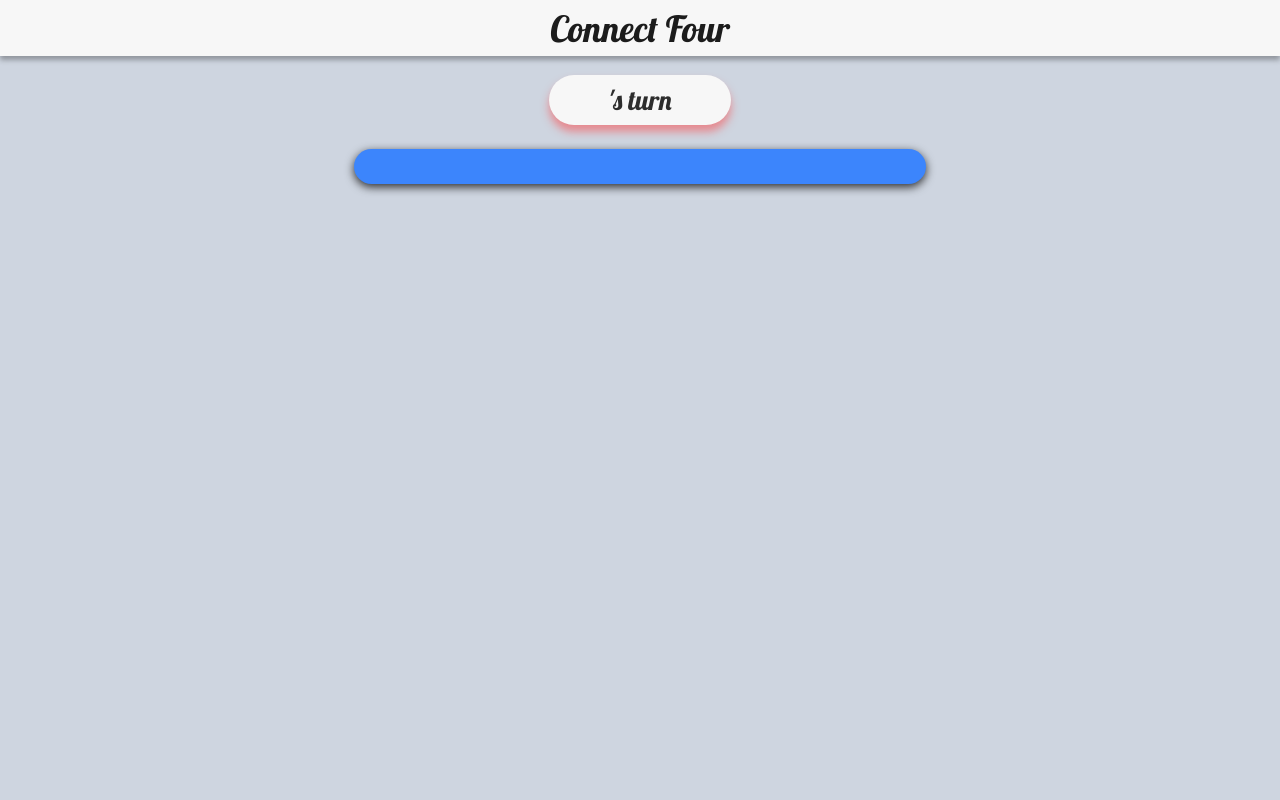
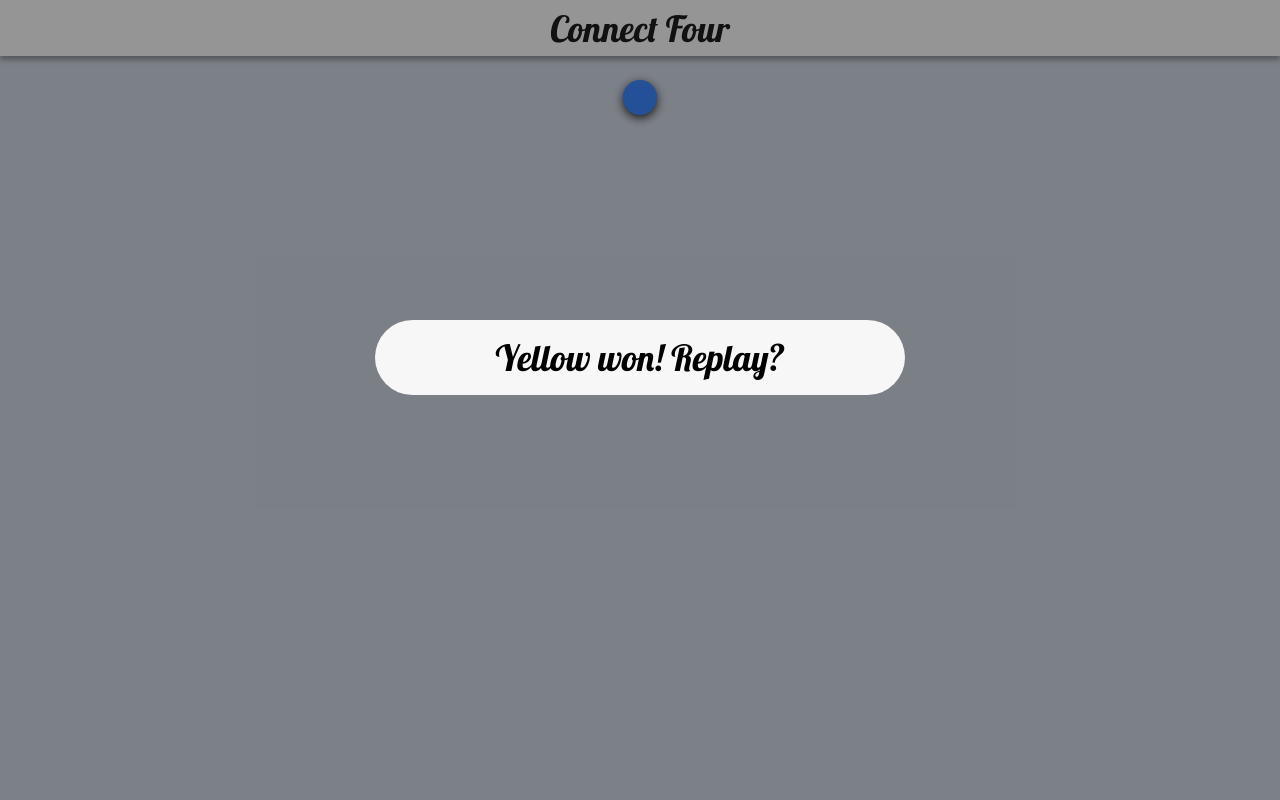
Before and after one commit to josephgutierrez/connect-four, a PHP site: page / in a window 1280 px wide. Run offline with PHP 8.4, Linux system fonts and the light colour scheme; some libraries are stand-ins or nearby versions.

Commit message:
Added more media queries for mobile

```diff
--- a/default.css
+++ b/default.css
@@ -31,7 +31,10 @@
 }
 
 #status {
-  display: inline-block;
+  position: absolute;
+  top: 600px;
+  left: 50%;
+  transform: translateX(-50%);
   width: 165px;
   background-color: #f7f7f7;
   font-size: 1.7em;
@@ -47,7 +50,6 @@
   background-color: #3c85fc;
   border-radius: 3.2em;
   margin-top: 1.5em;
-  min-width: 33.60563em;
   padding: 0.8em;
   filter: drop-shadow(0 0.1875em 0.3125em rgba(0, 0, 0, 0.8));
 }
@@ -99,27 +101,91 @@
 }
 
 .hidden {
-  display: none; }
+  display: none;
+}
 
-@media screen and (min-width: 960px) {
+@media only screen
+and (min-device-width: 375px)
+and (max-device-width: 667px)
+and (-webkit-min-device-pixel-ratio: 2)
+and (orientation: portrait) {
+  .cell {
+    width: 6.5em;
+    height: 6.5em;
+    margin: 0.65em;
+  }
+
+  #board {
+    margin-top: 2rem;
+    border-radius: 4.32em;
+  }
+
+  #status {
+    top: 900px;
+    left: 50%;
+    transform: translateX(-50%);
+  }
+
+  #end-text {
+    top: 20%;
+  }
+}
+
+@media only screen
+and (min-device-width: 375px)
+and (max-device-width: 667px)
+and (-webkit-min-device-pixel-ratio: 2)
+and (orientation: landscape) {
+  .cell {
+    width: 3.5em;
+    height: 3.5em;
+    margin: 0.35em;
+  }
+
+  #board {
+    border-radius: 4em;
+    padding: 1rem;
+  }
+
+  #status {
+    top: 3.75rem;
+    transform: translateX(-465px);
+  }
+}
+
+@media screen and (min-width: 1150px) {
   .cell {
     width: 5em;
     height: 5em;
-    margin: 0.5em; }
+    margin: 0.5em;
+  }
 
   #board {
     border-radius: 4em;
-    padding: 1em; }
+    padding: 1em;
+  }
+
+  #status {
+    top: 3.75rem;
+    transform: translateX(-575px);
+  }
  }
 @media screen and (min-width: 1268px) {
   .cell {
     width: 5.4em;
     height: 5.4em;
-    margin: 0.54em; }
+    margin: 0.54em;
+  }
 
   #board {
     border-radius: 4.32em;
-    padding: 1.08em; }
+    padding: 1.08em;
+  }
+
+  #status {
+    top: 3.75rem;
+    transform: translateX(-650px);
+  }
  }
 
 /*# sourceMappingURL=default.css.map */
--- a/index.html
+++ b/index.html
@@ -1,18 +1,18 @@
 <!DOCTYPE html>
 <html>
+
 <head>
   <meta charset="utf-8">
   <title>Connect Four</title>
   <link href="https://fonts.googleapis.com/css?family=Lobster|Open+Sans" rel="stylesheet">
   <link rel="stylesheet" href="default.css">
 </head>
+
 <body>
   <nav id="navbar">
     <div>Connect Four</div>
   </nav>
-    <div>
   <div id="status"></div>
-    </div>
   <div id="board"></div>
   <div id="end" class="hidden">
     <div id="end-text">Yellow won! Replay?</div>
@@ -20,4 +20,5 @@
   <script src="https://cdnjs.cloudflare.com/ajax/libs/redux/3.6.0/redux.js"></script>
   <script src="main.js"></script>
 </body>
+
 </html>
--- a/main.js
+++ b/main.js
@@ -26,7 +26,7 @@
     case 'RESET':
       return Object.assign({}, state, {
         player: 'yellow',
-        winner: 'false',
+        winner: false,
         board: [[0, 0, 0, 0, 0, 0, 0],
         [0, 0, 0, 0, 0, 0, 0],
         [0, 0, 0, 0, 0, 0, 0],
@@ -140,7 +140,14 @@
     : '0 .25em .3125em rgba(255, 63, 63, 0.5)'
 
   const $end = document.querySelector('#end')
-  winner == true ? $end.classList.remove('hidden') : $end.classList.add('hidden')
+
+  if (winner) {
+    $status.classList.add('hidden')
+    $end.classList.remove('hidden')
+  } else {
+    $status.classList.remove('hidden')
+    $end.classList.add('hidden')
+  }
 
   for (let i = 0; i < board.length; i++) {
     const $row = document.createElement('div')
```
Also changed, not shown: package-lock.json (added). Lines whose indentation alone changed are shown as unchanged.
